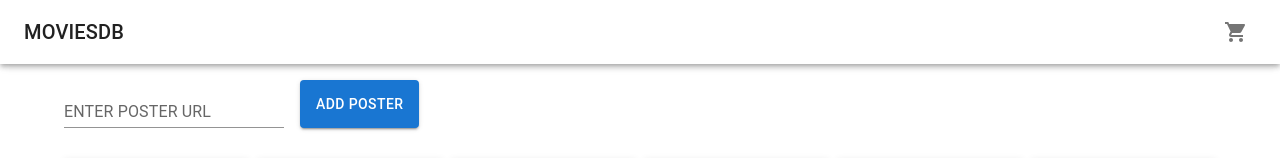
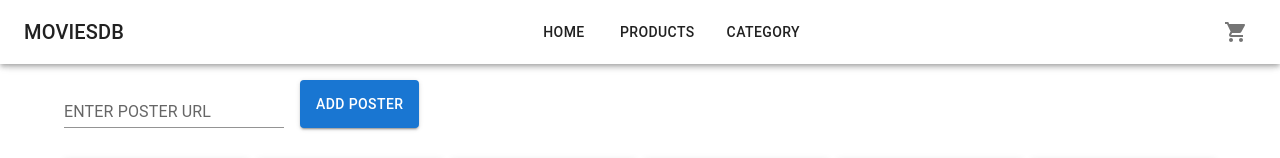
Before and after one commit to nayzawlin/mui.github.io, a React (Create React App) app: page / in a window 1280 px wide. Shown: the top 158 px of the page. Built offline with nearby package versions, Linux system fonts and the light colour scheme.

Commit message:
add menu in app bar

```diff
--- a/src/views/appbar/appbar.js
+++ b/src/views/appbar/appbar.js
@@ -14,7 +14,7 @@ import Cart from '@mui/icons-material/ShoppingCart';
 import IconButton from '@mui/material/IconButton';
 import Badge from '@mui/material/Badge';
 import { styled } from '@mui/material/styles';
-import { useDispatch, useSelector } from 'react-redux'
+import { useSelector } from 'react-redux'
 import { Link } from 'react-router-dom';
 
 
@@ -40,14 +40,23 @@ export default function NaviBar(props) {
 		<React.Fragment>
 
 			<CssBaseline />
+
 			<AppBar color="inherit" sx={style}>
 				<Toolbar>
-					<Typography variant="h6" component="div" sx={{ flexGrow: 1 }}>
-					MOVIESDB
-					</Typography>
-					{/* <Button color="inherit">
-						<Cart />
-					</Button> */}
+					<Typography variant="h6" component="div" sx={{ flexGrow: 1 }}>MOVIESDB</Typography>
+
+					<Box sx={{ flexGrow: 1, display: { xs: 'none', md: 'flex' } }}>
+						<Button sx={{ mx: 1, color: 'inherit' }}>
+							Home
+						</Button>
+						<Button sx={{ mx: 1, color: 'inherit' }} >
+							Products
+						</Button>
+						<Button sx={{ mx: 1, color: 'inherit' }} >
+							Category
+						</Button>
+					</Box>
+
 					<Link to={'/cart'}>
 						<IconButton>
 							<StyledBadge badgeContent={cart.length} color="secondary">
@@ -55,6 +64,8 @@ export default function NaviBar(props) {
 							</StyledBadge>
 						</IconButton>
 					</Link>
+
+
 				</Toolbar>
 			</AppBar>
 
```
